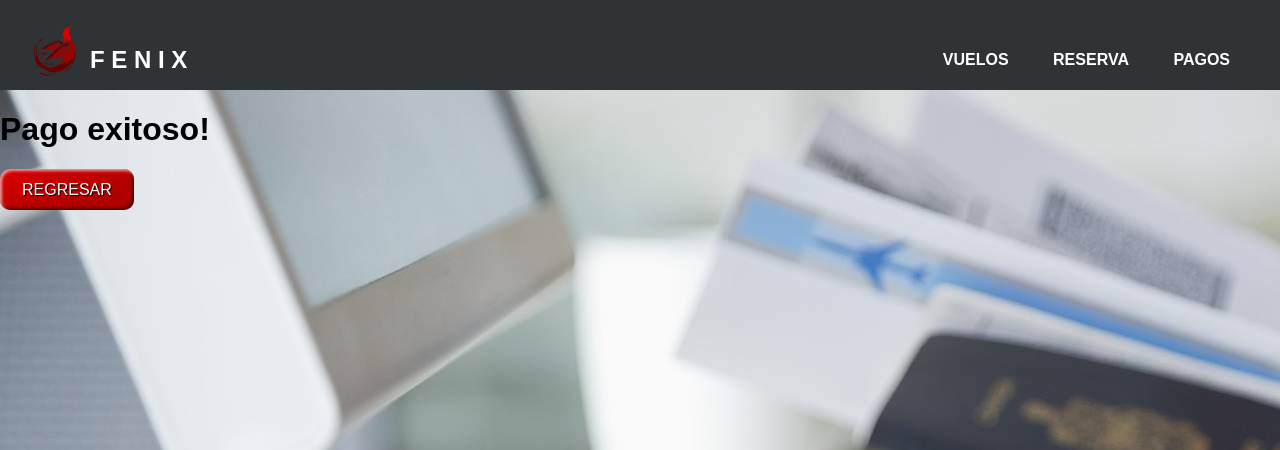
After one commit to atalasluis/Aerolina, a Flask app: page /pagoExistoso in a window 1280 px wide. The commit adds this page. Shown: the top 450 px of the page. Run offline with Flask 2, Linux system fonts and the light colour scheme.

Commit message:
pagos 1.3

```diff
--- a/app.py
+++ b/app.py
@@ -8,6 +8,7 @@ client = MongoClient("mongodb://127.0.0.1:27017") #host uri
 db = client.Aerolinea    #Select the database
 _vuelos = db.vuelos #Select the collection name
 _reserva = db.reserva
+_pagos = db.pagos
 
 #--------------------- Home -------------------------
 
@@ -101,6 +102,17 @@ def actionPago ():
 #     print(vueloRecived)
 #     return render_template('Pagos_Targeta.html',)
 
+@app.route("/action/crear_Pago", methods=['POST'])
+def create_Pago ():
+    numeroTargeta=request.values.get("numeroTargeta")
+    idReserva=request.values.get("CI_pasajero")
+    _pagos.insert_one({"numeroTargeta":numeroTargeta, "IdReserva":idReserva})
+    return redirect("/pagoExistoso")
+
+@app.route("/pagoExistoso")
+def pago_exitoso ():
+    return render_template('Exito.html')
+
 #----------------------------------------------------
 if __name__ == '__main__':
     app.run(debug=True, port=4000)
--- /dev/null
+++ b/templates/Exito.html
@@ -0,0 +1,32 @@
+<!DOCTYPE html>
+<html lang="en">
+<head>
+    <meta charset="UTF-8">
+    <meta http-equiv="X-UA-Compatible" content="IE=edge">
+    <meta name="viewport" content="width=device-width, initial-scale=1.0">
+    <title>Aerolinea Fenix</title>
+    <link rel="stylesheet" href='../static/css/style.css'>
+    <link rel="icon" href="../static/imgs/logo.png">
+</head>
+<body>
+    <header>
+        <!-- ************************** Barra de navegacion *********************** -->
+        <a href="{{url_for('home')}}" class="logo">
+            <img src="../static/imgs/logo.png" alt="logo de la compañia" class="logo-img">
+            <h2 class="logo-nombre">F E N I X</h2>
+        </a>
+
+        <nav>
+            <a href="{{url_for('vuelos')}}" class="nav-link">VUELOS</a>
+            <a href="{{url_for('reserva')}}" class="nav-link">RESERVA</a>
+            <a href="{{url_for('pagos')}}" class="nav-link">PAGOS</a>
+        </nav>
+        <!-- ********************************************************************** -->
+        <body background="../static/imgs/fondo5.jpg"></body>
+    </header>
+
+    <h1>Pago exitoso!</h1>
+    <!-- LA IMAGEN AQUI -->
+    <a href="{{url_for('pagos')}}" class="buttonx">REGRESAR</a>
+</body>
+</html>
```
Also changed, not shown: templates/Pagos_Tarjeta.html (+18 -7 lines).
